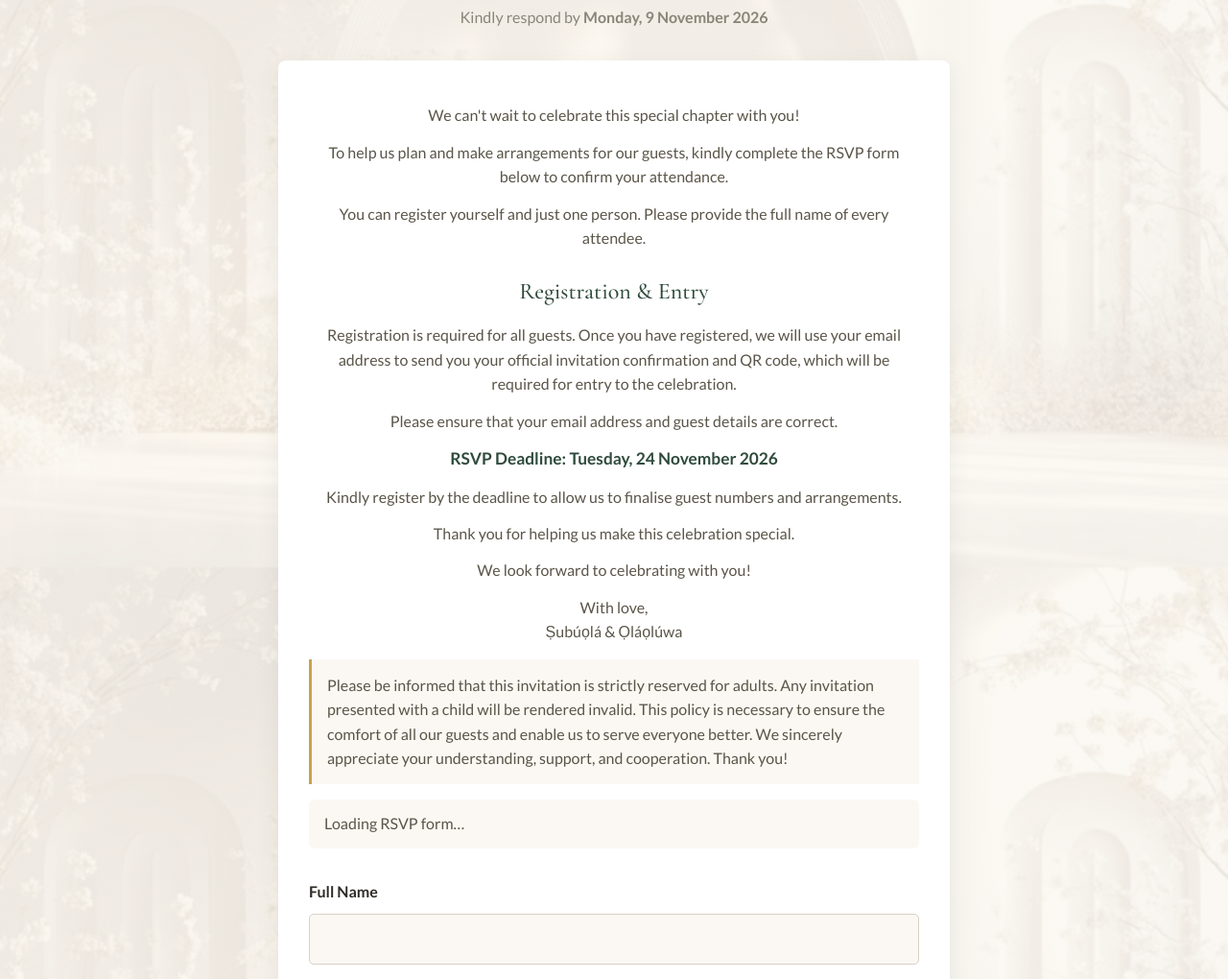
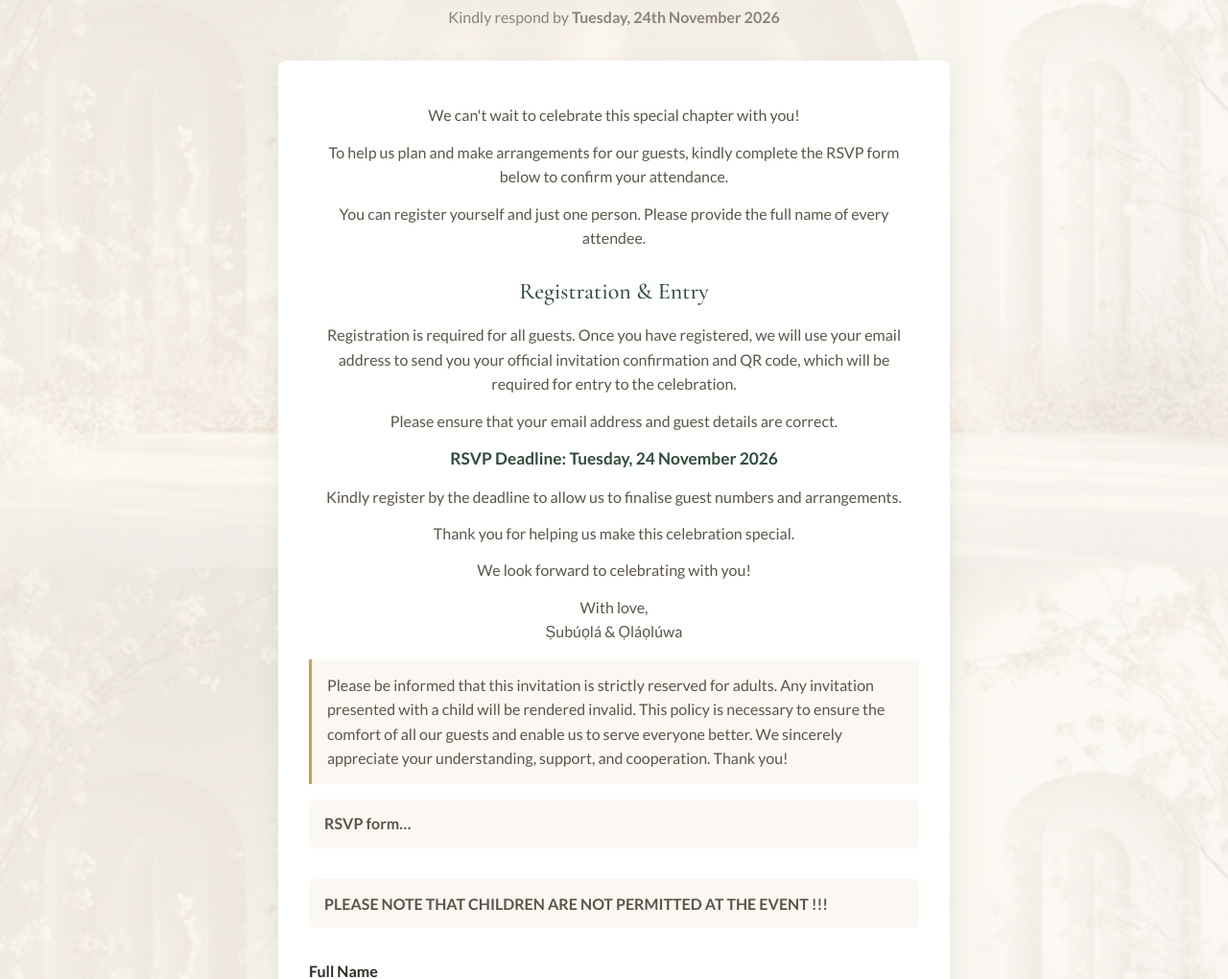
Before and after one commit to cruzfxn/wedding-website, a website: page rsvp.html in a window 1280 px wide. Shown: the part 209-1229 px from the top of the page at 96% size. Drawn offline with nearby package versions, Linux system fonts and the light colour scheme.

Commit message:
updated RSVP_attendee

```diff
--- a/rsvp.html
+++ b/rsvp.html
@@ -20,7 +20,7 @@
     </ul><button class="nav-toggle" aria-label="Open menu" aria-expanded="false">☰</button>
   </nav></header>
   <main>
-    <section class="page-header"><h1>RSVP</h1><p>Kindly respond by <strong>Monday, 9 November 2026</strong></p></section>
+    <section class="page-header"><h1>RSVP</h1><p>Kindly respond by <strong>Tuesday, 24th November 2026</strong></p></section>
     <section class="rsvp-form-wrapper">
       <div class="rsvp-intro">
         <p>We can't wait to celebrate this special chapter with you!</p>
@@ -36,7 +36,8 @@
         <p>With love,<br>Ṣubúọlá &amp; Ọláọlúwa</p>
       </div>
       <p class="delivery-note">Please be informed that this invitation is strictly reserved for adults. Any invitation presented with a child will be rendered invalid. This policy is necessary to ensure the comfort of all our guests and enable us to serve everyone better. We sincerely appreciate your understanding, support, and cooperation. Thank you!</p>
-      <p id="rsvp-status" class="rsvp-status" role="status" aria-live="polite">Loading RSVP form…</p>
+      <p id="rsvp-status" class="rsvp-status" role="status" aria-live="polite"><strong>RSVP form…</strong></p>
+      <p id="rsvp-status" class="rsvp-status" role="status" aria-live="polite"><strong>PLEASE NOTE THAT CHILDREN ARE NOT PERMITTED AT THE EVENT !!!</strong></p>
       <form id="rsvp-form" class="rsvp-form" novalidate>
         <label for="full-name">Full Name</label><input id="full-name" name="fullName" type="text" autocomplete="name" required maxlength="120" pattern=".*\S.*" title="Enter your full name.">
         <fieldset><legend>Will you be attending?</legend>
@@ -51,8 +52,6 @@
         <label for="phone">Phone Number</label><input id="phone" name="phone" type="tel" autocomplete="tel" required minlength="7" maxlength="30" pattern="[+0-9 .\(\)\-]{7,30}" aria-describedby="phone-hint"><span id="phone-hint" class="field-hint">Include your country code if you are outside Nigeria.</span>
         <button id="rsvp-submit" class="btn btn-primary rsvp-submit" type="submit">Submit RSVP</button>
       </form>
-      <section id="receipt-status" class="rsvp-section" aria-live="polite" hidden><h2>Your request</h2><p id="receipt-message" class="eligibility-status"></p><a id="approved-invite-link" class="btn btn-primary" href="invite.html" hidden>View Your Invitation</a></section>
-      <aside class="identity-limit"><strong>Please keep your private return link safe.</strong> We do not use guest accounts or passwords. The link identifies the request but does not prove who is using it; anyone who receives or copies it may use it. A name or email address alone is not secure authentication.</aside>
     </section>
   </main>
   <footer class="site-footer"><p>&copy; 2026 Subuola &amp; Olaoluwa</p></footer>
--- a/style.css
+++ b/style.css
@@ -387,7 +387,6 @@ img {
 .field-hint { color: #766f62; font-size: 0.9rem; }
 .identity-limit { margin-top: 1.5rem; padding: 1rem; border-left: 3px solid var(--color-accent); background: var(--color-bg); color: #5A5548; font-size: 0.9rem; }
 .delivery-note { margin: 1rem 0; padding: 0.85rem 1rem; color: #5A5548; background: var(--color-bg); border-left: 3px solid var(--color-accent); }
-.rsvp-children-notice { margin: 0 0 1rem; padding: 0.9rem 1rem; border-left: 3px solid #7A343D; border-radius: 4px; background: #FBF8F3; color: #4A292D; font-size: 1rem; font-weight: 700; }
 .copy-receipt { margin-top: 0.8rem; }
 
 .rsvp-status,
```
